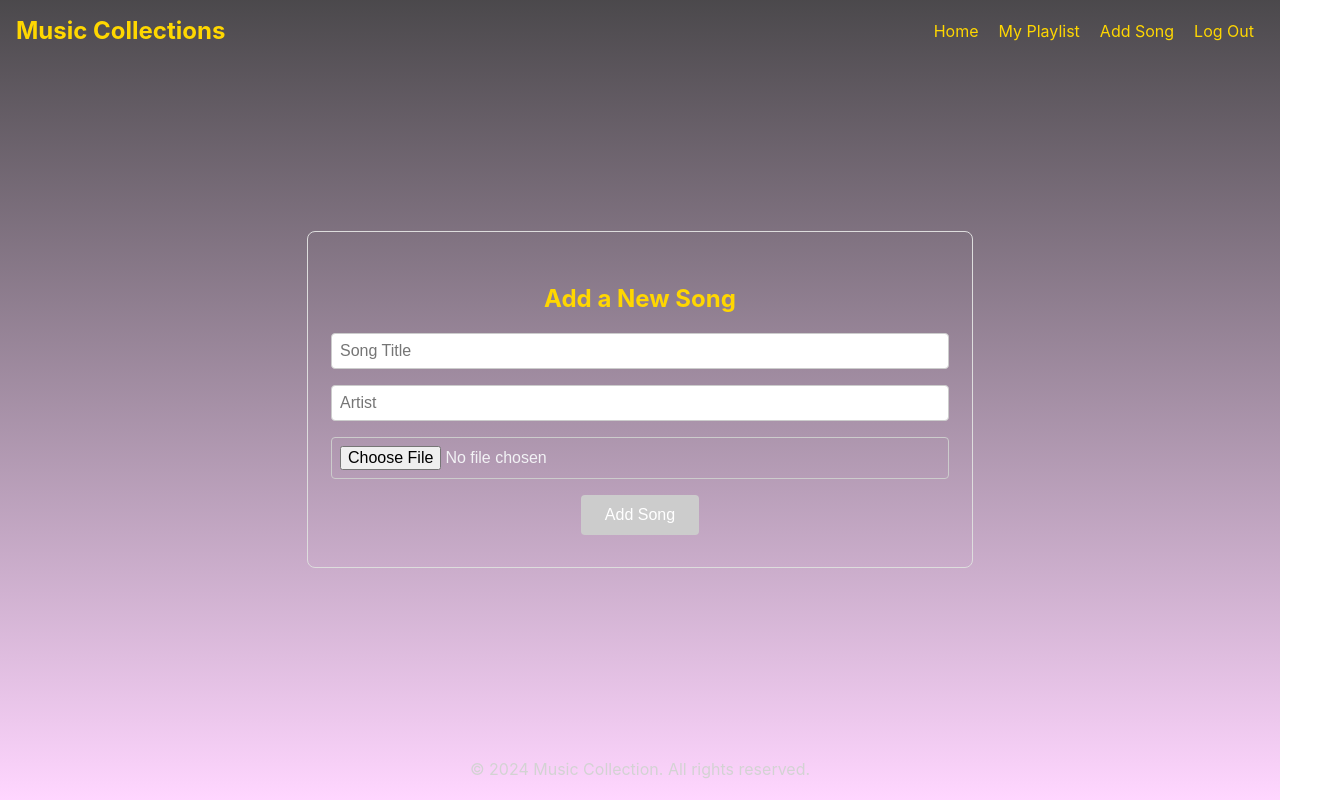
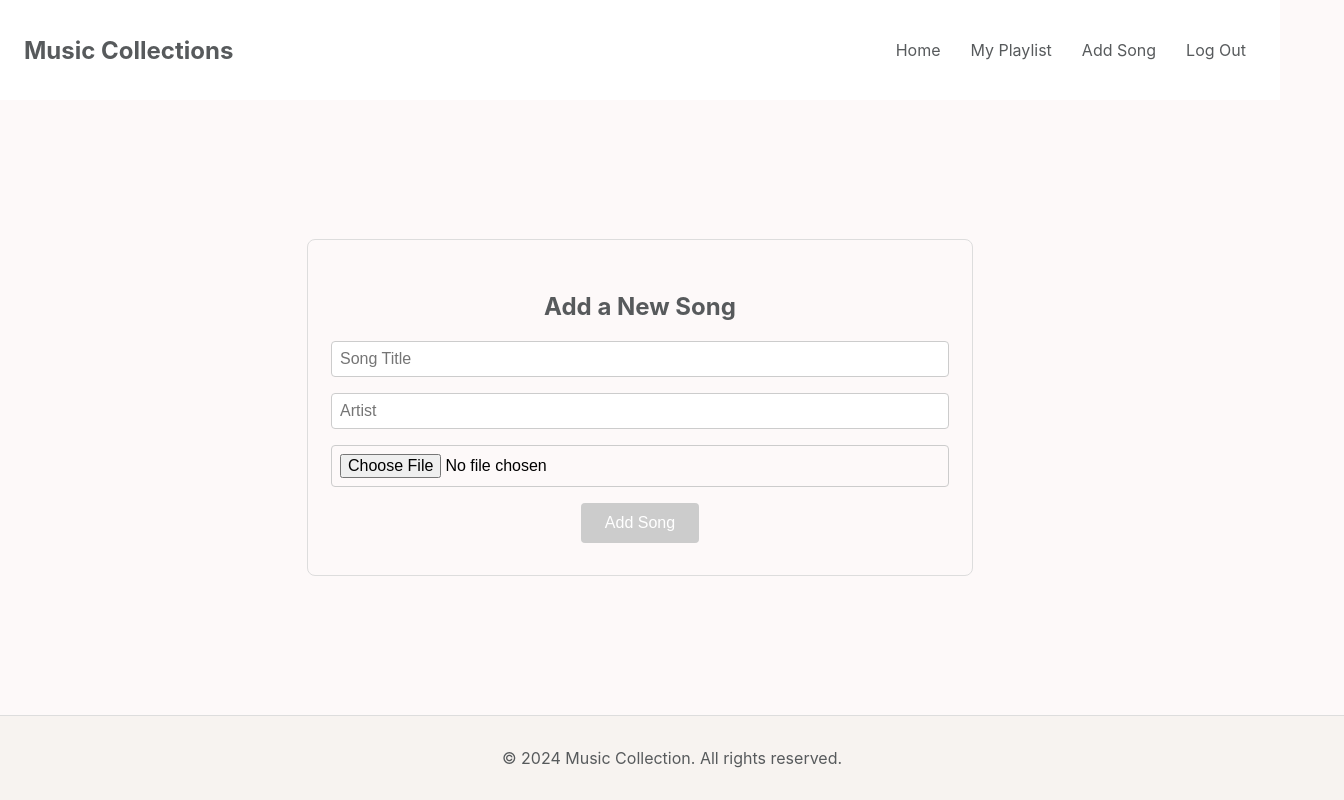
Before and after one commit to abate-Agegnehu/frontendmusicplayer, a React (Create React App) app: page /addsong in a window 1280 px wide. Shown: the whole page, 1344 px wide, since content can reach past the window. Built offline with nearby package versions, Linux system fonts and the light colour scheme.

Commit message:
update css for navbar and homepage

```diff
--- a/src/App.css
+++ b/src/App.css
@@ -10,7 +10,6 @@ html {
   display: flex;
   flex-direction: column;
   height: 100%;
-  color: rgb(242, 242, 245);
 }
 
 main {
--- a/src/features/auth/Login.jsx
+++ b/src/features/auth/Login.jsx
@@ -4,33 +4,42 @@ import { useDispatch, useSelector } from "react-redux";
 import { loginUser, getUserError, getUserStatus } from "../user/userSlice";
 import { Link, useNavigate } from "react-router-dom";
 import styled from "@emotion/styled";
+import musicImage from "./music.jpg";
 
 const Container = styled("div")({
   display: "flex",
+  height: "100vh",
+  width: "100%",
+  overflow: "hidden",
+  background: "#1B2A34",
+});
+
+const ImageContainer = styled("div")({
+  flex: 1, // Ensures equal width
+  height: "100%", // Full height of the container
+  display: "flex",
   justifyContent: "center",
   alignItems: "center",
-  height: "100vh",
-  width: "100%",
-  position: "relative",
-  overflow: "hidden",
+});
+
+const StyledImage = styled("img")({
+  width: "100%", // Ensures the image spans the full width
+  height: "100%", // Ensures the image spans the full height
+  objectFit: "cover", // Covers the container without distortion
 });
 
 const FormContainer = styled("div")({
+  flex: 1, // Ensures equal width
+  height: "100%", // Full height of the container
   display: "flex",
   flexDirection: "column",
+  justifyContent: "center",
   alignItems: "center",
-  padding: "2rem",
-  border: "1px solid #ddd",
-  borderRadius: "8px",
-  width: "100%",
-  maxWidth: "400px",
-  margin: "0 auto",
-  background: "rgba(255, 255, 255, 0.1)",
-  zIndex: "1",
+  background: "#1B2A34",
 });
 
 const H2 = styled("h2")({
-  color: "#AF1740",
+  color: "lightgray",
 });
 
 const Input = styled("input")({
@@ -68,8 +77,9 @@ const ErrorMessage = styled("p")({
   fontSize: "1rem",
   marginBottom: "1rem",
 });
+
 const P = styled("p")({
-  color: "purple",
+  color: "lightgray",
 });
 
 const Login = () => {
@@ -84,6 +94,7 @@ const Login = () => {
     e.preventDefault();
     dispatch(loginUser({ email, password }));
   };
+
   useEffect(() => {
     if (status === "succeeded") {
       navigate("/musiclist");
@@ -93,6 +104,9 @@ const Login = () => {
 
   return (
     <Container>
+      <ImageContainer>
+        <StyledImage src={musicImage} alt="Music" />
+      </ImageContainer>
       <FormContainer>
         <H2>Login</H2>
         {status === "failed" && error && <ErrorMessage>{error}</ErrorMessage>}
@@ -124,12 +138,12 @@ const Login = () => {
           <Link
             to={"/signup"}
             style={{
-              color: "white",
-              background: "#ff66cc",
+              color: "lightgray",
+              background: "#525B44",
               textDecoration: "none",
               border: "1px solid white",
               borderRadius: "3px",
-              padding: "2px",
+              padding: "5px",
             }}
           >
             Sign Up
--- a/src/features/auth/Signup.jsx
+++ b/src/features/auth/Signup.jsx
@@ -11,6 +11,7 @@ const Container = styled("div")({
   alignItems: "center",
   height: "100vh",
   width: "100%",
+  background: "#1B2A34",
 });
 
 const FormContainer = styled("div")({
@@ -26,7 +27,7 @@ const FormContainer = styled("div")({
   background: "rgba(255, 255, 255, 0.1)",
 });
 const H2 = styled("h2")({
-  color: "gold",
+  color: "lightgray",
 });
 
 const Input = styled("input")({
--- a/src/features/pages/Footer.jsx
+++ b/src/features/pages/Footer.jsx
@@ -4,7 +4,7 @@ import styled from "@emotion/styled";
 const Footer = () => {
   return (
     <FooterContainer>
-      <p>© 2024 Music Collection. All rights reserved.</p>
+      <FooterText>© 2024 Music Collection. All rights reserved.</FooterText>
     </FooterContainer>
   );
 };
@@ -13,14 +13,24 @@ const FooterContainer = styled.footer`
   display: flex;
   justify-content: center;
   align-items: center;
-  padding: 0.3em;
-  // background: linear-gradient(
-  //   rgba(208, 164, 142, 0.4),
-  //   rgba(197, 150, 123, 0.4),
-  //   rgba(180, 137, 114, 0.05)
-  // );
-   background: "rgba(255, 255, 255, 0.1)";
-  color: lightgray;
+  padding: 2em; /* Increased padding for better spacing */
+  background: #f7f3f0; /* Fixed color syntax */
+  color: #575a5c;
+  border-top: 1px solid #ddd; /* Optional: Add a subtle border for separation */
+  bottom: 0;
+  width: 100%;
+
+  /* Responsive text alignment */
+  @media (max-width: 768px) {
+    text-align: center;
+    font-size: 14px; /* Adjust font size for smaller screens */
+  }
+`;
+
+const FooterText = styled.p`
+  margin: 0;
+  font-size: 16px; /* Slightly larger font for readability */
+  font-weight: 400; /* Adjust font weight for a clean appearance */
 `;
 
 export default Footer;
--- a/src/features/pages/Navbar.jsx
+++ b/src/features/pages/Navbar.jsx
@@ -1,5 +1,5 @@
 /** @jsxImportSource @emotion/react */
-import React, { useState } from "react";
+import React, { useState, useEffect } from "react";
 import { Link, useNavigate } from "react-router-dom";
 import styled from "@emotion/styled";
 import { useDispatch } from "react-redux";
@@ -7,6 +7,7 @@ import { logoutUser } from "../user/userSlice";
 import { space, color, typography, flexbox } from "styled-system";
 
 const Navbar = () => {
+  const [isAnimating, setIsAnimating] = useState(false); // Track if animation is active
   const [isOpen, setIsOpen] = useState(false);
   const dispatch = useDispatch();
   const navigate = useNavigate();
@@ -19,8 +20,19 @@ const Navbar = () => {
     navigate("/");
   };
 
+  useEffect(() => {
+    const handleScroll = () => {
+      // Start animation when user scrolls
+      setIsAnimating(true);
+      setTimeout(() => setIsAnimating(false), 500); // Reset after animation duration
+    };
+
+    window.addEventListener("scroll", handleScroll);
+    return () => window.removeEventListener("scroll", handleScroll);
+  }, []);
+
   return (
-    <StyledNav>
+    <StyledNav isAnimating={isAnimating}>
       <Title>Music Collections</Title>
       <Hamburger onClick={toggleMenu}>☰</Hamburger>
       <NavLinks isOpen={isOpen}>
@@ -42,18 +54,18 @@ const StyledNav = styled.nav`
   display: flex;
   justify-content: space-between;
   align-items: center;
-  padding: 1em;
-  // background: linear-gradient(
-  //   rgba(208, 164, 142, 0.4),
-  //   rgba(197, 150, 123, 0.4),
-  //   rgba(180, 137, 114, 0.05)
-  // );
-  color: gold;
+  padding: 1.5em;
+  background: #fff;
+  color: #575a5c;
   position: sticky;
   top: 0;
   z-index: 1000;
+  transition: transform 0.4s ease-in-out; /* Smooth animation for scroll */
 
-  /* Add responsive styles */
+  /* Animate slight scroll up and return */
+  transform: ${({ isAnimating }) =>
+    isAnimating ? "translateY(-10px)" : "translateY(0)"};
+
   @media (max-width: 768px) {
     flex-direction: column;
     align-items: flex-start;
@@ -70,9 +82,7 @@ const Hamburger = styled.div`
   display: none;
   font-size: 24px;
   cursor: pointer;
-  color: #fff;
 
-  /* Show hamburger icon on small screens */
   @media (max-width: 768px) {
     display: block;
   }
@@ -81,24 +91,23 @@ const Hamburger = styled.div`
 const NavLinks = styled.div`
   ${flexbox}
   display: flex;
-  transition: max-height 0.3s ease;
-
-  /* Make responsive menu */
+  gap: 10px;
   @media (max-width: 768px) {
     flex-direction: column;
     width: 100%;
     overflow: hidden;
-    max-height: ${({ isOpen }) =>
-      isOpen ? "300px" : "0"}; /* Show/hide based on isOpen */
+    max-height: ${({ isOpen }) => (isOpen ? "300px" : "0")};
+    transition: max-height 0.3s ease;
   }
 `;
 
 const StyledLink = styled(Link)`
   ${space}
   ${color}
-  margin: 0 10px;
-  color: gold;
+  margin: 16px 10px;
+  color: #575a5c;
   text-decoration: none;
+  transition: color 0.3s ease;
 
   &:hover {
     color: #9e2a2f;
--- a/src/features/song/MyPlayList.jsx
+++ b/src/features/song/MyPlayList.jsx
@@ -31,6 +31,7 @@ const SongItem = styled("li")({
   width: "90%",
   border: "1px solid #ddd",
   borderRadius: "8px",
+  background:"#f7f3f0",
   "@media (min-width: 576px)": {
     flexDirection: "row",
     maxWidth: "44%",
@@ -43,13 +44,13 @@ const SongItem = styled("li")({
 const SongTitle = styled("h3")({
   fontSize: "18px",
   marginBottom: "0.5rem",
-  color: "lightgray",
+  color: "#575a5c",
 });
 
 const SongArtist = styled("p")({
   fontSize: "16px",
   marginBottom: "0.5rem",
-  color: "lightgray",
+  color: "#575a5c",
 });
 
 const MediaContainer = styled("div")({
--- a/src/features/song/SongForm.jsx
+++ b/src/features/song/SongForm.jsx
@@ -25,7 +25,7 @@ const FormContainer = styled("div")({
   margin: "0 auto",
 });
 const H2 = styled("h2")({
-  color: "gold",
+  color: "#575a5c",
 });
 
 const Input = styled("input")({
--- a/src/features/song/SongList.jsx
+++ b/src/features/song/SongList.jsx
@@ -29,6 +29,7 @@ const SongItem = styled("li")({
   padding: "1rem",
   width: "90%",
   border: "1px solid #ddd",
+  background: "#f7f3f0",
   borderRadius: "8px",
   "@media (min-width: 576px)": {
     flexDirection: "row",
@@ -42,13 +43,13 @@ const SongItem = styled("li")({
 const SongTitle = styled("h3")({
   fontSize: "18px",
   marginBottom: "0.5rem",
-  color: "lightgray",
+  color: "#575a5c",
 });
 
 const SongArtist = styled("p")({
   fontSize: "16px",
   marginBottom: "0.5rem",
-  color: "lightgray",
+  color: "#575a5c",
 });
 
 const MediaContainer = styled("div")({
--- a/src/index.css
+++ b/src/index.css
@@ -5,10 +5,7 @@ body {
     sans-serif;
   -webkit-font-smoothing: antialiased;
   -moz-osx-font-smoothing: grayscale;
-  background: linear-gradient(rgba(30, 27, 31, 0.8), rgba(255, 204, 255, 0.8));
-  background-size: cover;
-  background-position: center;
-  background-attachment: fixed;
+  background: rgb(253, 249, 249);
 }
 
 code {
```
Also changed, not shown: src/features/auth/music.jpg (added).
